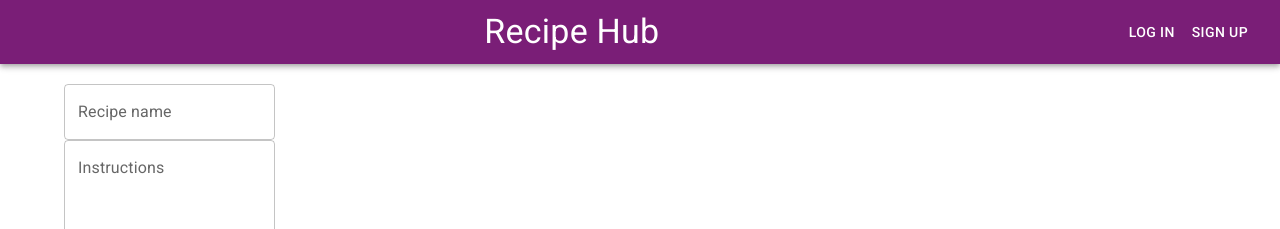
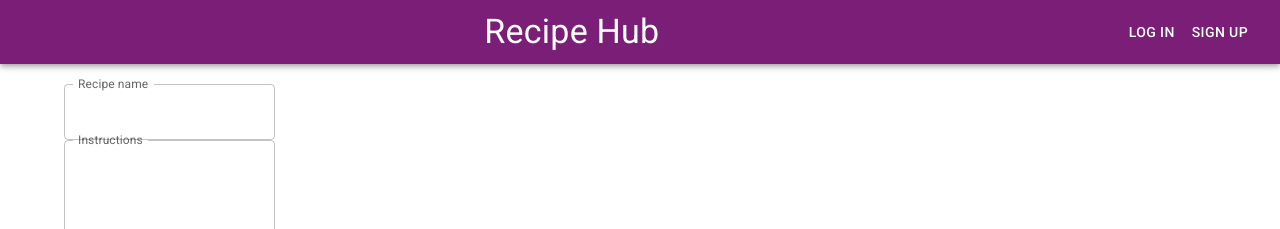
Before and after one commit to giacoletti/recipe_hub_client, a React (Create React App) app: page /recipes/1/edit in a window 1280 px wide. Shown: the top 229 px of the page. Built offline with nearby package versions, Linux system fonts and the light colour scheme; no server answers; what j-tockauth would draw is missing.

Commit message:
Get id from url in edit recipe view and fetch recipe from api

```diff
--- a/src/components/RecipeCreateForm.jsx
+++ b/src/components/RecipeCreateForm.jsx
@@ -1,15 +1,17 @@
-import React, { useState } from "react";
+import React, { useState, useEffect } from "react";
 import { TextField, Button, Alert, Typography } from "@mui/material";
 import Recipes from "../modules/Recipes";
 import utilities from "../modules/utilities";
 import { styled } from "@mui/material/styles";
 import IngredientsFields from "./IngredientsFields";
+import { useParams } from "react-router-dom";
 
 const Input = styled("input")({
   display: "none"
 });
 
 const RecipeCreateForm = () => {
+  const { id } = useParams();
   const fields = { ingredient_id: "", unit: "", amount: "" };
   const [recipe, setRecipe] = useState({});
   const [inputList, setInputList] = useState([fields]);
@@ -37,6 +39,18 @@ const RecipeCreateForm = () => {
     setRecipe({ ...recipe, image: encodedFile });
   };
 
+  const fetchRecipe = async () => {
+    const data = await Recipes.show(id);
+    if (data.recipe) {
+      setRecipe(data.recipe);
+      setInputList([...data.recipe?.ingredients]);
+    }
+  };
+
+  useEffect(() => {
+    id && fetchRecipe();
+  }, []);
+
   return (
     <div>
       <TextField
@@ -45,15 +59,23 @@ const RecipeCreateForm = () => {
         variant="outlined"
         data-cy="recipe-name"
         name="name"
+        InputLabelProps={{
+          shrink: true,
+        }}
+        value={recipe.name}
         onChange={handleChange}
       />
       <div>
         <TextField
           id="outlined-basic"
           label="Instructions"
+          value={recipe.instructions}
           multiline
           rows={4}
           variant="outlined"
+          InputLabelProps={{
+            shrink: true,
+          }}
           data-cy="instructions"
           name="instructions"
           onChange={handleChange}
```
Also changed, not shown: 1 other file (tests, documents, lock files or other folders).
